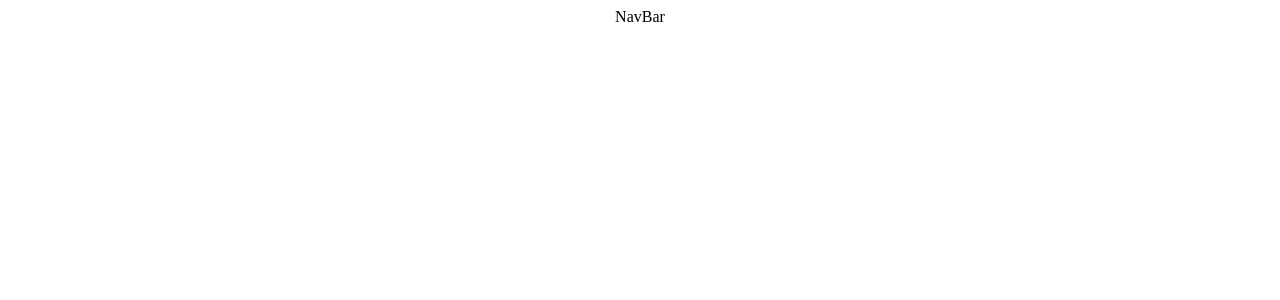
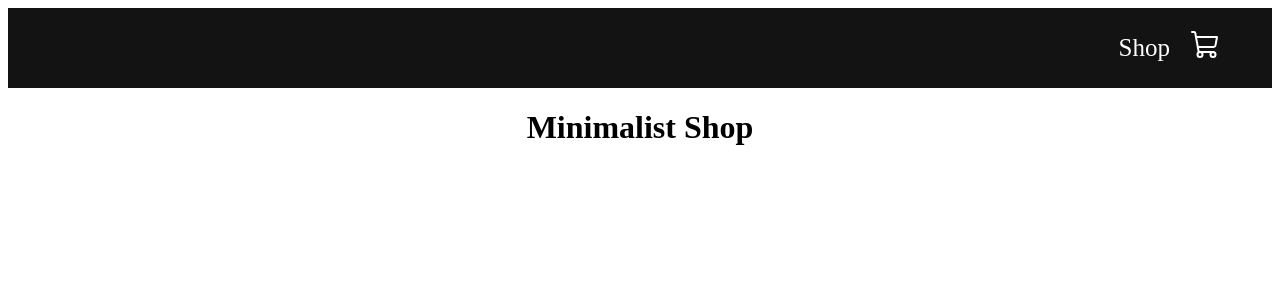
Before and after one commit to yifeixiaoo/ecommerce-site, a React (Create React App) app: page / in a window 1280 px wide. Shown: the top 300 px of the page. Built offline with nearby package versions, Linux system fonts and the light colour scheme.

Commit message:
add shop and cart pages

```diff
--- a/src/App.js
+++ b/src/App.js
@@ -1,14 +1,17 @@
 import './App.css';
 import {BrowserRouter as Router, Routes, Route} from 'react-router-dom';
 import { Navbar } from "./components/navbar";
+import { Shop } from './pages/shop/shop';
+import { Cart } from './pages/cart/cart'
+
 function App() {
   return (
     <div className="App">
       <Router>
         <Navbar />
         <Routes>
-          <Route path = "/" />
-          <Route path = "/cart" />
+          <Route path = "/" element={<Shop />}/>
+          <Route path = "/cart" element={<Cart />}/>
         </Routes>
       </Router>
     </div>
--- /dev/null
+++ b/src/components/navbar.css
@@ -0,0 +1,21 @@
+.navbar {
+    width: 100%;
+    height: 80px;
+    background-color: rgb(19, 19, 19);
+    display: flex;
+    justify-content: flex-end;
+    align-items: center;
+  }
+
+  .links {
+    margin-right: 50px;
+    display: flex;
+    align-items: center;
+  }
+
+  .links a {
+    text-decoration: none;
+    color: white;
+    margin-left: 20px;
+    font-size: 25px;
+  }
--- a/src/components/navbar.jsx
+++ b/src/components/navbar.jsx
@@ -1,5 +1,15 @@
 import React from "react";
+import { Link } from "react-router-dom";
+import { ShoppingCart } from "phosphor-react";
+import "./navbar.css"
 
 export const Navbar = () => {
-    return <div>NavBar</div>
+    return <div className="navbar">
+        <div className="links">
+            <Link to="/"> Shop </Link>
+            <Link to="/cart">
+                <ShoppingCart size={32} />
+            </Link>
+        </div>
+    </div>
 };
--- /dev/null
+++ b/src/pages/cart/cart.jsx
@@ -0,0 +1,5 @@
+import React from "react";
+
+export const Cart = () => {
+    return <div>cart</div>
+};
--- /dev/null
+++ b/src/pages/shop/shop.jsx
@@ -0,0 +1,12 @@
+import React from "react";
+
+export const Shop = () => {
+    return <div className="shop">
+        <div className="shopTitle">
+            <h1> Minimalist Shop</h1>
+        </div>
+        <div className="products">
+
+        </div>
+    </div>
+};
```
